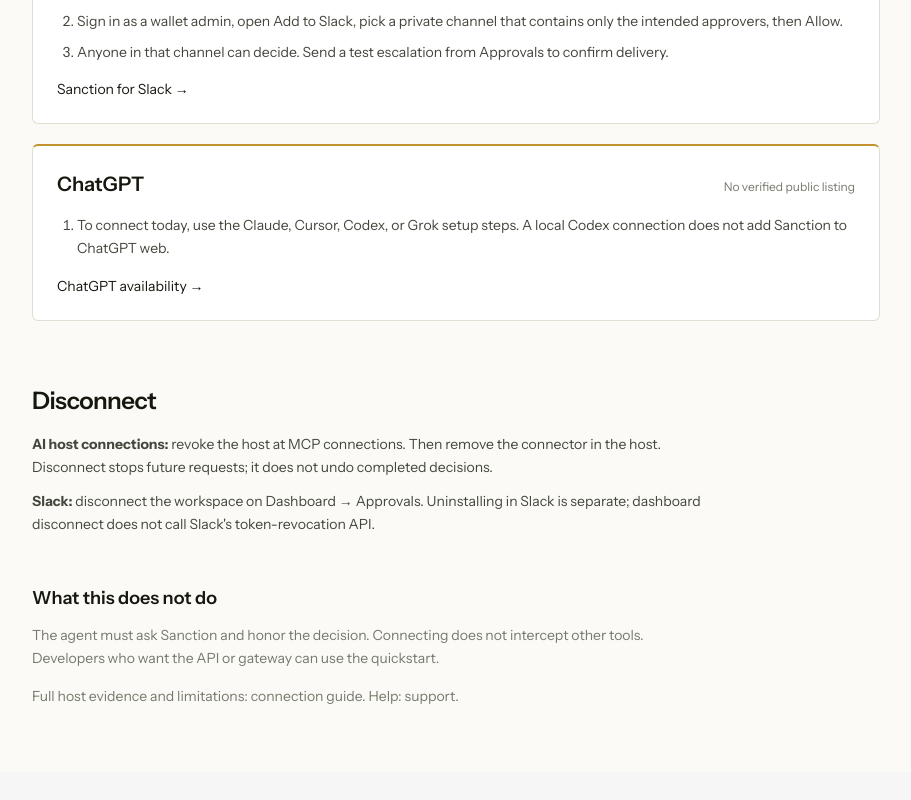
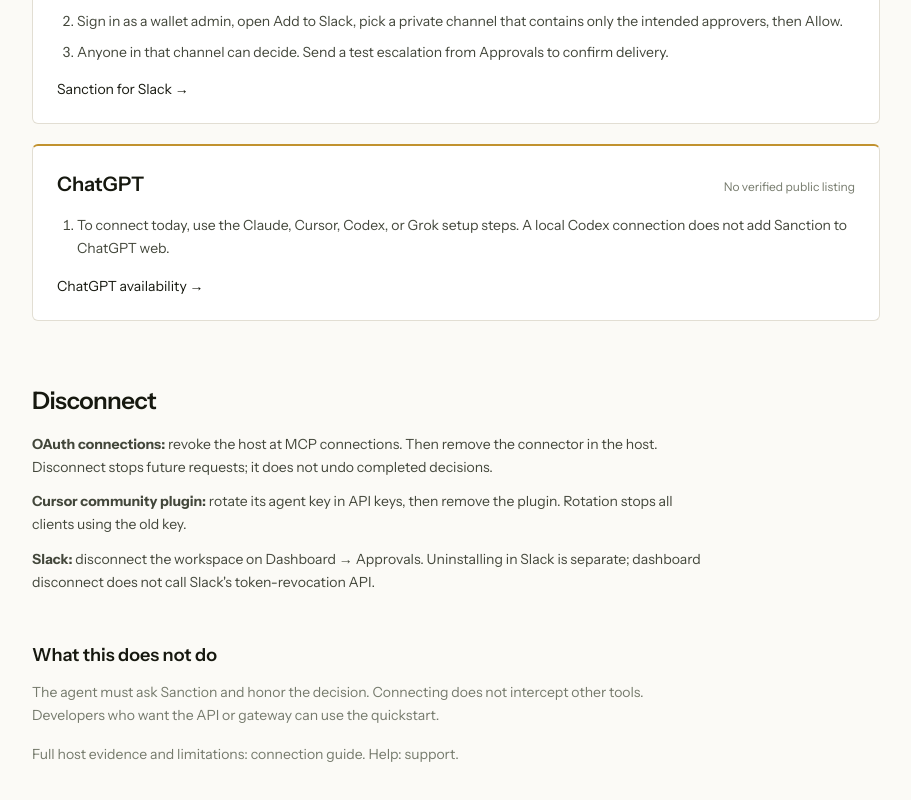
Before and after one commit to ericlovold/sanction, a Next.js app: page /install in a window 1280 px wide. Shown: the part 1552-2352 px from the top of the page, without its empty margins (184-1095 px from the left). Before the commit the page ends 2324 px from the top, so only its background shows below. Built offline with nearby package versions, Linux system fonts and the light colour scheme.

Commit message:
Explain revocation for key-based Cursor plugin installs

```diff
--- a/app/install/page.tsx
+++ b/app/install/page.tsx
@@ -148,9 +148,13 @@ export default function InstallPage() {
           <h2 className="text-2xl font-semibold tracking-tight">Disconnect</h2>
           <ul className="mt-4 max-w-2xl space-y-3 text-sm leading-relaxed" style={{ color: "var(--text-secondary)" }}>
             <li>
-              <strong>AI host connections:</strong> revoke the host at{" "}
+              <strong>OAuth connections:</strong> revoke the host at{" "}
               <Link href="/connect/mcp" className="sanction-link">MCP connections</Link>
               . Then remove the connector in the host. Disconnect stops future requests; it does not undo completed decisions.
+            </li>
+            <li>
+              <strong>Cursor community plugin:</strong> rotate its agent key in{" "}
+              <Link href="/dashboard/keys" className="sanction-link">API keys</Link>, then remove the plugin. Rotation stops all clients using the old key.
             </li>
             <li>
               <strong>Slack:</strong> disconnect the workspace on{" "}
```
Also changed, not shown: 1 other file (tests, documents, lock files or other folders).
